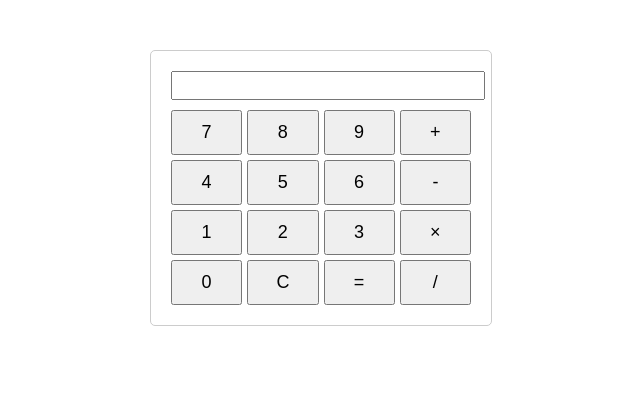
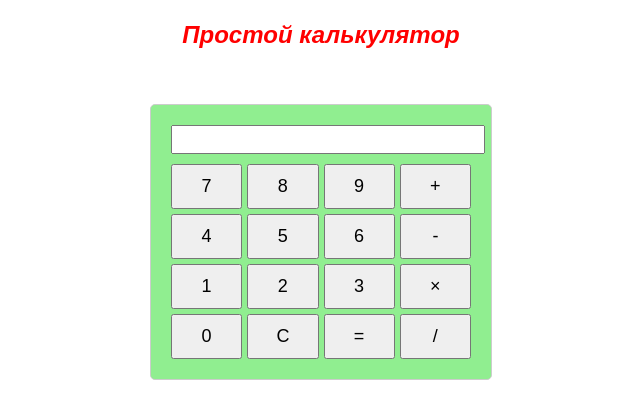
Before and after one commit to ValRadFul/finish-wtf, a plain HTML site: page index.html in a window 1280 px wide. Shown: the whole page, without its empty margins (319-959 px from the left). Drawn offline with Linux system fonts and the light colour scheme.

Commit message:
add zelen

```diff
--- a/index.html
+++ b/index.html
@@ -5,6 +5,14 @@
     <meta name="viewport" content="width=\, initial-scale=1.0">
     <title>Простой калькулятор</title>
     <style>
+        h1 {
+            color: #333;
+            font-size: 24px;
+            line-height: 1.6;
+            margin-bottom: 1.2em;
+            font-family: Arial, sans-serif;
+            text-align: center;
+        }
         p {
             color: #333;
             font-size: 16px;
@@ -20,6 +28,7 @@
             padding: 20px;
             border: 1px solid #ccc;
             border-radius: 5px;
+            background-color: #90EE90;
         }
 
         input {
@@ -43,6 +52,7 @@
     <script src="index.js" defer></script>
 </head>
 <body>
+    <h1 style="color: red; font-style: italic;">Простой калькулятор</h1>
     <div class="calculator">
         <input type="text" id="display" readonly>
         <div class="buttons">
```
